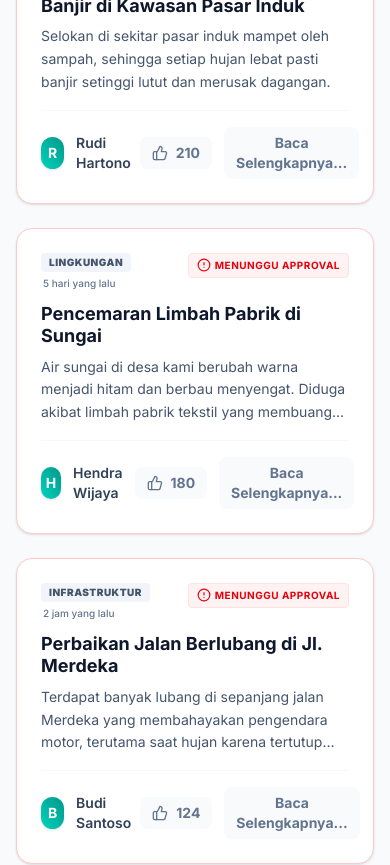
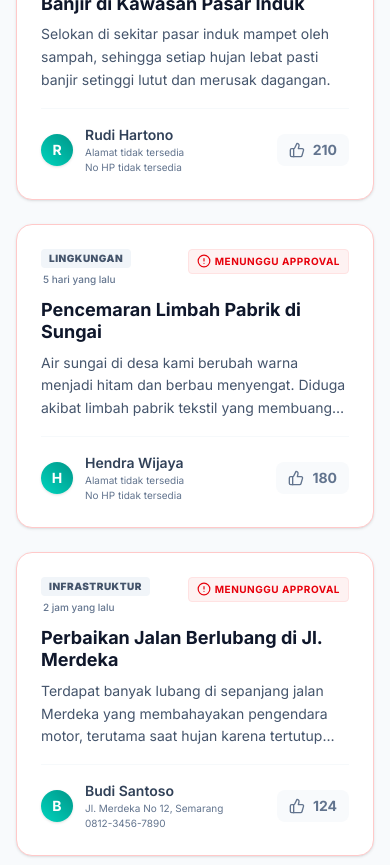
Before and after one commit to cangpol/pintar, a Next.js app: page / in a window 390 px wide. Shown: the part 1740-2605 px from the top of the page. Built offline with nearby package versions, Linux system fonts and the light colour scheme.

Commit message:
Remove read more fix /aspirasi columns and add address/phone to card

```diff
--- a/src/app/aspirasi/page.tsx
+++ b/src/app/aspirasi/page.tsx
@@ -18,7 +18,7 @@ export default function AspirasiPage() {
         </div>
       </div>
 
-      <AspirationFeed showRanking={true} />
+      <AspirationFeed showRanking={true} columns={2} />
     </div>
   );
 }
--- a/src/components/AspirationCard.tsx
+++ b/src/components/AspirationCard.tsx
@@ -17,6 +17,8 @@ export interface AspirationCardProps {
   title: string;
   description: string;
   author: string;
+  address?: string;
+  phone?: string;
   time: string;
   category: string;
   status: string;
@@ -36,6 +38,8 @@ export default function AspirationCard({
   title,
   description,
   author,
+  address,
+  phone,
   time,
   category,
   status,
@@ -58,12 +62,9 @@ export default function AspirationCard({
   const config = statusConfig[status] || { icon: AlertCircle, color: "text-slate-600", bg: "bg-slate-50 border-slate-100", cardBorder: "border-slate-100 dark:border-slate-700/50" };
   const StatusIcon = config.icon;
 
-  const [isModalOpen, setIsModalOpen] = useState(false);
-
   return (
-    <>
     <div className={`bg-white dark:bg-slate-800/80 rounded-2xl p-6 shadow-sm border ${config.cardBorder} transition-all duration-300 hover:shadow-md hover:border-slate-300 dark:hover:border-slate-500 group flex flex-col h-full`}>
-      <div className="flex-1 cursor-pointer" onClick={() => setIsModalOpen(true)}>
+      <div className="flex-1">
         <div className="flex justify-between items-start gap-4 mb-3">
           <div className="flex flex-col items-start gap-1">
             <span className="text-[10px] font-black px-2 py-0.5 rounded bg-slate-100 dark:bg-slate-700 text-slate-600 dark:text-slate-300 uppercase tracking-wider">
@@ -88,13 +89,17 @@ export default function AspirationCard({
 
       <div className="flex items-center justify-between pt-4 border-t border-slate-100/60 dark:border-slate-700/50">
         <div className="flex items-center gap-3">
-          <div className="w-8 h-8 rounded-full bg-gradient-to-tr from-teal-400 to-teal-600 flex items-center justify-center shadow-sm">
+          <div className="w-8 h-8 rounded-full bg-gradient-to-tr from-teal-400 to-teal-600 flex items-center justify-center shadow-sm shrink-0">
             <span className="text-sm font-bold text-white">{author.charAt(0)}</span>
           </div>
-          <span className="text-sm font-semibold text-slate-700 dark:text-slate-200">{author}</span>
+          <div className="flex flex-col">
+            <span className="text-sm font-semibold text-slate-700 dark:text-slate-200">{author}</span>
+            <span className="text-[10px] text-slate-500 dark:text-slate-400">{address || "Alamat tidak tersedia"}</span>
+            <span className="text-[10px] text-slate-500 dark:text-slate-400">{phone || "No HP tidak tersedia"}</span>
+          </div>
         </div>
 
-        <div className="flex items-center gap-3">
+        <div className="flex items-center gap-3 shrink-0">
           <button
             onClick={handleUpvote}
             className={`flex items-center gap-2 px-3 py-1.5 rounded-lg text-sm font-bold transition-all active:scale-95 ${
@@ -104,51 +109,8 @@ export default function AspirationCard({
             <ThumbsUp className={`w-4 h-4 ${hasUpvoted ? "fill-current" : ""}`} />
             <span>{upvotes}</span>
           </button>
-
-          <button
-            onClick={() => setIsModalOpen(true)}
-            className="flex items-center gap-2 px-3 py-1.5 rounded-lg text-sm font-bold transition-all active:scale-95 bg-slate-50 dark:bg-slate-700 text-slate-500 dark:text-slate-400 hover:bg-slate-100 dark:hover:bg-slate-600 hover:text-slate-700 dark:hover:text-slate-200"
-          >
-            Baca Selengkapnya...
-          </button>
         </div>
       </div>
     </div>
-
-    {/* Detail Modal */}
-    {isModalOpen && (
-      <div className="fixed inset-0 z-50 flex items-center justify-center p-4 bg-slate-900/50 backdrop-blur-sm animate-in fade-in duration-200">
-        <div className="bg-white dark:bg-slate-800 rounded-3xl w-full max-w-2xl max-h-[90vh] flex flex-col shadow-2xl overflow-hidden">
-          <div className="p-4 md:p-6 border-b border-slate-100 dark:border-slate-700 flex justify-between items-center bg-slate-50 dark:bg-slate-800/80">
-            <h2 className="font-bold text-lg text-slate-800 dark:text-white flex items-center gap-2">
-              <MessageSquare className="w-5 h-5 text-teal-500" /> Detail Aspirasi
-            </h2>
-            <button
-              onClick={() => setIsModalOpen(false)}
-              className="w-8 h-8 flex items-center justify-center rounded-full bg-slate-200 dark:bg-slate-700 text-slate-500 hover:bg-red-100 hover:text-red-600 transition-colors"
-            >
-              &times;
-            </button>
-          </div>
-
-          <div className="p-4 md:p-6 overflow-y-auto flex-1">
-            <h3 className="text-xl font-bold text-slate-900 dark:text-white mb-2">{title}</h3>
-            <p className="text-sm text-slate-600 dark:text-slate-300 leading-relaxed mb-6 whitespace-pre-wrap">{description}</p>
-
-            <div className="flex flex-wrap items-center gap-3 p-4 bg-slate-50 dark:bg-slate-700/50 rounded-xl border border-slate-100 dark:border-slate-700 text-xs text-slate-600 dark:text-slate-300">
-              <div className="flex items-center gap-2 font-bold text-slate-800 dark:text-slate-100">
-                <div className="w-6 h-6 rounded-full bg-teal-500/20 text-teal-600 flex items-center justify-center">{author.charAt(0)}</div>
-                {author}
-              </div>
-              <span>•</span>
-              <span className="flex items-center gap-1.5"><Clock className="w-3.5 h-3.5" /> {time}</span>
-              <span>•</span>
-              <span className="px-2 py-1 rounded bg-slate-200 dark:bg-slate-600 uppercase font-bold tracking-wider">{category}</span>
-            </div>
-          </div>
-        </div>
-      </div>
-    )}
-    </>
   );
 }
--- a/src/components/AspirationFeed.tsx
+++ b/src/components/AspirationFeed.tsx
@@ -5,12 +5,13 @@ import AspirationCard from "./AspirationCard";
 import { Filter, ChevronDown, Trophy, ChevronLeft, ChevronRight } from "lucide-react";
 import { MOCK_ASPIRATIONS_DATA } from "@/lib/dummyData";
 
-export default function AspirationFeed({ showRanking = false }: { showRanking?: boolean }) {
+export default function AspirationFeed({ showRanking = false, columns = 3 }: { showRanking?: boolean, columns?: 2 | 3 }) {
   const [filterMode, setFilterMode] = useState<"semua" | "baru" | "seminggu" | "sebulan">("semua");
   const [viewMode, setViewMode] = useState<"aktif" | "arsip">("aktif");
   const [isFilterOpen, setIsFilterOpen] = useState(false);
   const [currentPage, setCurrentPage] = useState(1);
-  const itemsPerPage = 6;
+  const itemsPerPage = columns === 3 ? 6 : 10; // For 3 cols, 2 rows = 6. For 2 cols, 5 rows = 10 (or we can just keep 6 or 8)
+
 
   const [aspirations, setAspirations] = useState<any[]>(MOCK_ASPIRATIONS_DATA);
 
@@ -129,7 +130,7 @@ export default function AspirationFeed({ showRanking = false }: { showRanking?:
         </div>
       </div>
 
-      <div className="grid grid-cols-1 md:grid-cols-2 lg:grid-cols-3 gap-6">
+      <div className={`grid grid-cols-1 md:grid-cols-2 ${columns === 3 ? "lg:grid-cols-3" : ""} gap-6`}>
         {currentAspirations.map((aspiration, index) => {
           const globalIndex = (currentPage - 1) * itemsPerPage + index;
           return (
--- a/src/lib/dummyData.ts
+++ b/src/lib/dummyData.ts
@@ -4,6 +4,8 @@ export const MOCK_ASPIRATIONS_DATA = [
     title: "Perbaikan Jalan Berlubang di Jl. Merdeka",
     description: "Terdapat banyak lubang di sepanjang jalan Merdeka yang membahayakan pengendara motor, terutama saat hujan karena tertutup genangan air. Mohon segera diperbaiki.",
     author: "Budi Santoso",
+    address: "Jl. Merdeka No 12, Semarang",
+    phone: "0812-3456-7890",
     time: "2 jam yang lalu",
     category: "Infrastruktur",
     status: "Menunggu Approval",
@@ -19,6 +21,8 @@ export const MOCK_ASPIRATIONS_DATA = [
     title: "Lampu Jalan Mati di Komplek Mawar",
     description: "Sudah 3 hari lampu penerangan jalan di blok C mati. Kondisi sangat gelap di malam hari dan rawan tindak kejahatan.",
     author: "Siti Aminah",
+    address: "Komplek Mawar Blok C4",
+    phone: "0813-9876-5432",
     time: "5 jam yang lalu",
     category: "Fasilitas Umum",
     status: "Menunggu Approval",
@@ -34,6 +38,8 @@ export const MOCK_ASPIRATIONS_DATA = [
     title: "Puskesmas di Desa Sumberrejo Kekurangan Obat",
     description: "Obat-obatan di puskesmas desa Sumberejo sudah hampir habis, terutama untuk penyakit demam berdarah. Tolong segera di-restock.",
     author: "Ahmad Rizki",
+    address: "Desa Sumberrejo RT 02/01",
+    phone: "0856-1122-3344",
     time: "1 hari yang lalu",
     category: "Kesehatan",
     status: "Menunggu Approval",
@@ -49,6 +55,8 @@ export const MOCK_ASPIRATIONS_DATA = [
     title: "Kekurangan Ruang Kelas di SDN 01",
     description: "Jumlah siswa sudah melebihi kapasitas, sehingga ruang kelas terasa sangat sempit dan tidak nyaman. Butuh penambahan kelas baru.",
     author: "Dewi Lestari",
+    address: "Kecamatan Ngaliyan",
+    phone: "0819-5566-7788",
     time: "1 hari yang lalu",
     category: "Pendidikan",
     status: "Menunggu Approval",
```
